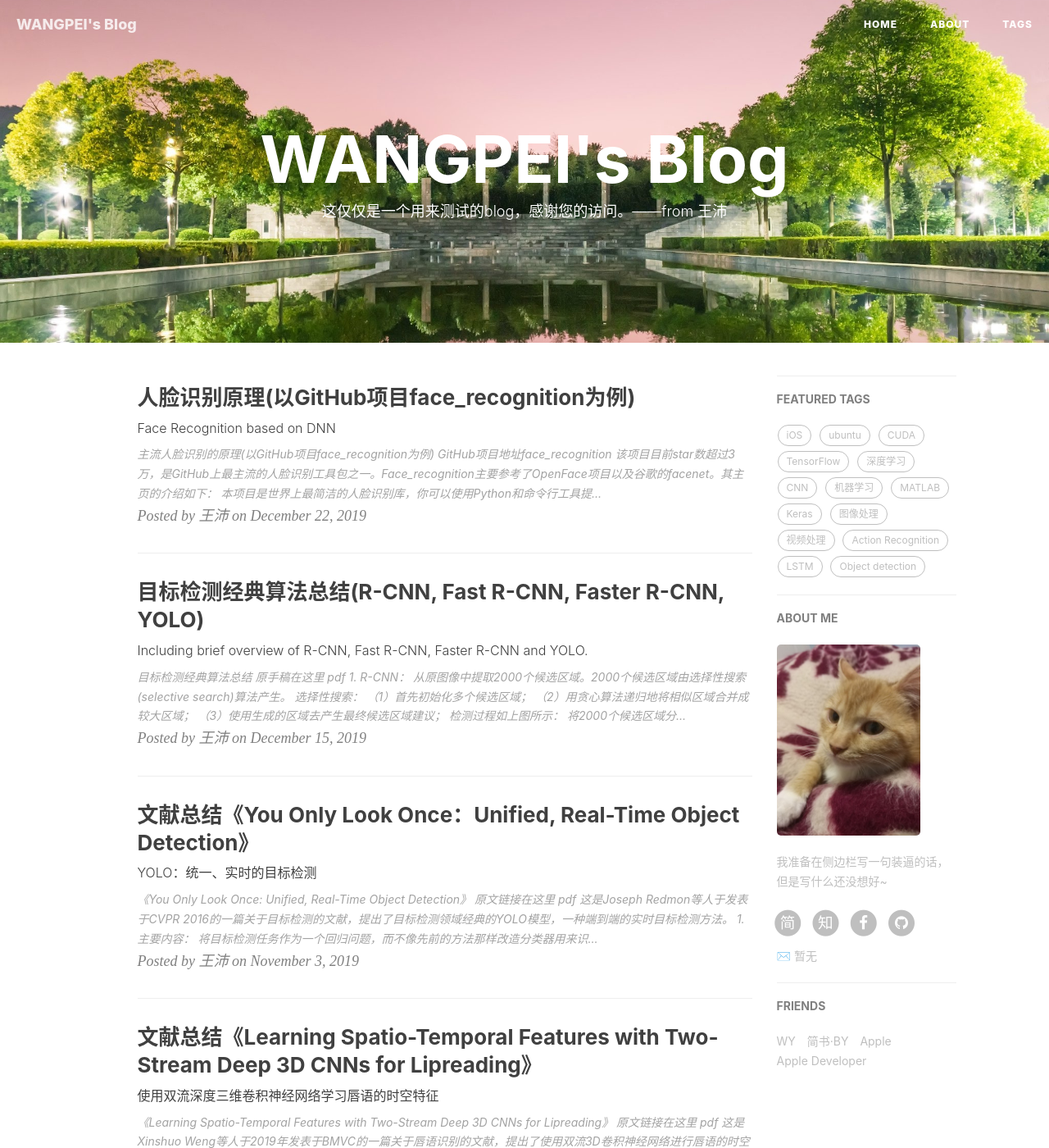
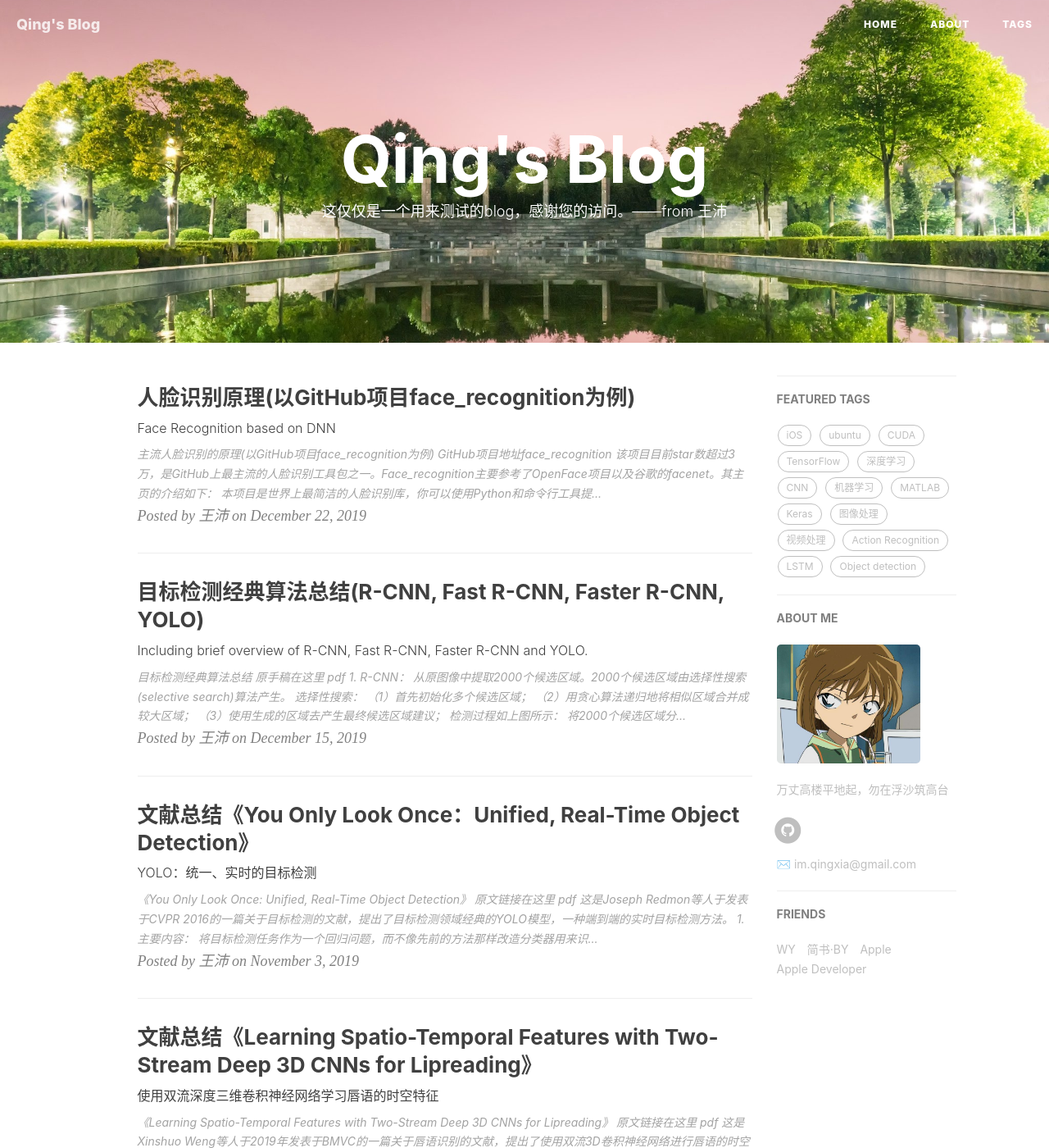
Before and after one commit to qingxia94/qingxia.github.io, a Jekyll site: the page built from index.html, in a window 1280 px wide and 1400 px high. Shown: the whole window at 82% size. Built offline with Jekyll 4.4.1, drawn with Linux system fonts in a browser that asks for light colours; nearby versions of some CDN libraries; the list of posts is cut into pages by our own code; comment, search, counter and statistics services are not loaded; some of the changed text lies outside the part shown.

Commit message:
personal_info

```diff
--- a/_config.yml
+++ b/_config.yml
@@ -1,29 +1,29 @@
 # Site settings
-title: WANGPEI's Blog
-SEOTitle: 王沛的博客 | WANGPEI's Blog
+title: Qing's Blog
+SEOTitle: Qing's Blog
 header-img: img/post-bg-desk.jpg
-email: 暂无
-description: "（网站介绍）这是王沛的个人网站，目前处于测试状态，欢迎大家访问，一起交流学习."
-keyword: "WP,WANGPEI,王沛，王沛的博客"
-url: "http://xiaokeai18.github.io"          # your host, for absolute URL
+email: im.qingxia@gmail.com
+description: "勿在浮沙筑高台"
+keyword: "C++"
+url: "http://qingxia.github.io"          # your host, for absolute URL
 baseurl: ""      # for example, '/blog' if your blog hosted on 'host/blog'
-github_repo: "https://github.com/Xiaokeai18/Xiaokeai18.github.io.git" # you code repository
+github_repo: "https://github.com/qingxia94/qingxia.github.io" # you code repository
 
 # Sidebar settings
 sidebar: true                           # whether or not using Sidebar.
-sidebar-about-description: "我准备在侧边栏写一句装逼的话，但是写什么还没想好~"
-sidebar-avatar: /img/avatar_binggan.jpg      # use absolute URL, seeing it's used in both `/` and `/about/`
+sidebar-about-description: "万丈高楼平地起，勿在浮沙筑高台"
+sidebar-avatar: /img/ai.jpg      # use absolute URL, seeing it's used in both `/` and `/about/`
 
 
 
 # SNS settings
 RSS: false
 # weibo_username:     暂无
-zhihu_username:     小可爱
-github_username:    xiaokeai18
-facebook_username:  暂无
-jianshu_username:   暂无
-#twitter_username:   暂无
+# zhihu_username:     小可爱
+github_username:    qingxia94
+# facebook_username:  暂无
+# jianshu_username:   暂无
+# twitter_username:   暂无
 
 
 
```
Also changed, not shown: img/ai.jpg (added).
